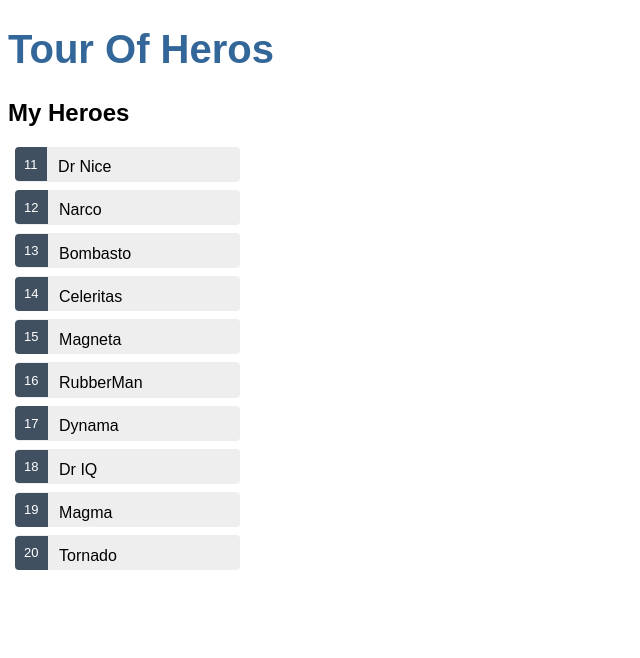
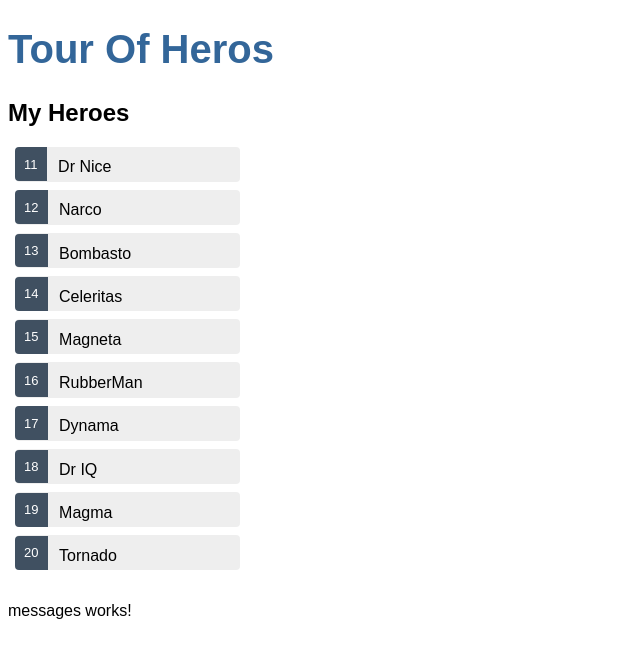
Before and after one commit to Sagor31h2/TourOfHeros, an Angular app: page / in a window 1280 px wide. Shown: the top 658 px of the page, without its empty margins (0-640 px from the left). Built offline with nearby package versions, Linux system fonts and the light colour scheme.

Commit message:
Messege component

```diff
--- a/src/app/app.component.html
+++ b/src/app/app.component.html
@@ -1,2 +1,3 @@
 <h1>{{ title }}</h1>
 <app-heroes></app-heroes>
+<app-messages></app-messages>
--- a/src/app/app.module.ts
+++ b/src/app/app.module.ts
@@ -6,9 +6,10 @@
 import { AppComponent } from './app.component';
 import { HeroesComponent } from './heroes/heroes.component';
 import { HeroDetailComponent } from './hero-detail/hero-detail.component';
+import { MessagesComponent } from './messages/messages.component';
 
 @NgModule({
-  declarations: [AppComponent, HeroesComponent, HeroDetailComponent],
+  declarations: [AppComponent, HeroesComponent, HeroDetailComponent, MessagesComponent],
   imports: [BrowserModule, AppRoutingModule, FormsModule],
   providers: [],
   bootstrap: [AppComponent],
--- /dev/null
+++ b/src/app/messages/messages.component.html
@@ -0,0 +1 @@
+<p>messages works!</p>
--- /dev/null
+++ b/src/app/messages/messages.component.ts
@@ -0,0 +1,15 @@
+import { Component, OnInit } from '@angular/core';
+
+@Component({
+  selector: 'app-messages',
+  templateUrl: './messages.component.html',
+  styleUrls: ['./messages.component.css']
+})
+export class MessagesComponent implements OnInit {
+
+  constructor() { }
+
+  ngOnInit(): void {
+  }
+
+}
```
Also changed, not shown: src/app/messages/messages.component.css (added).
